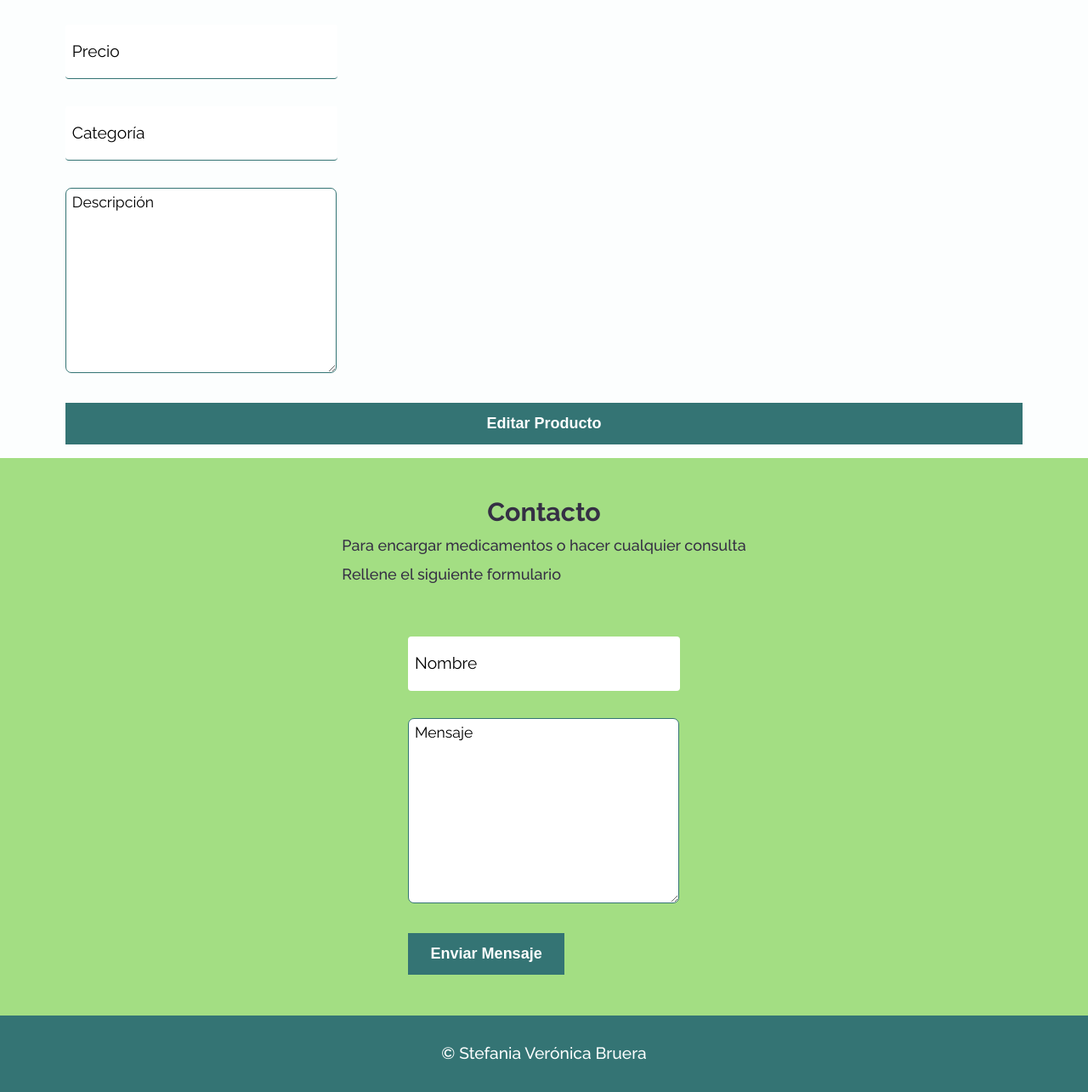
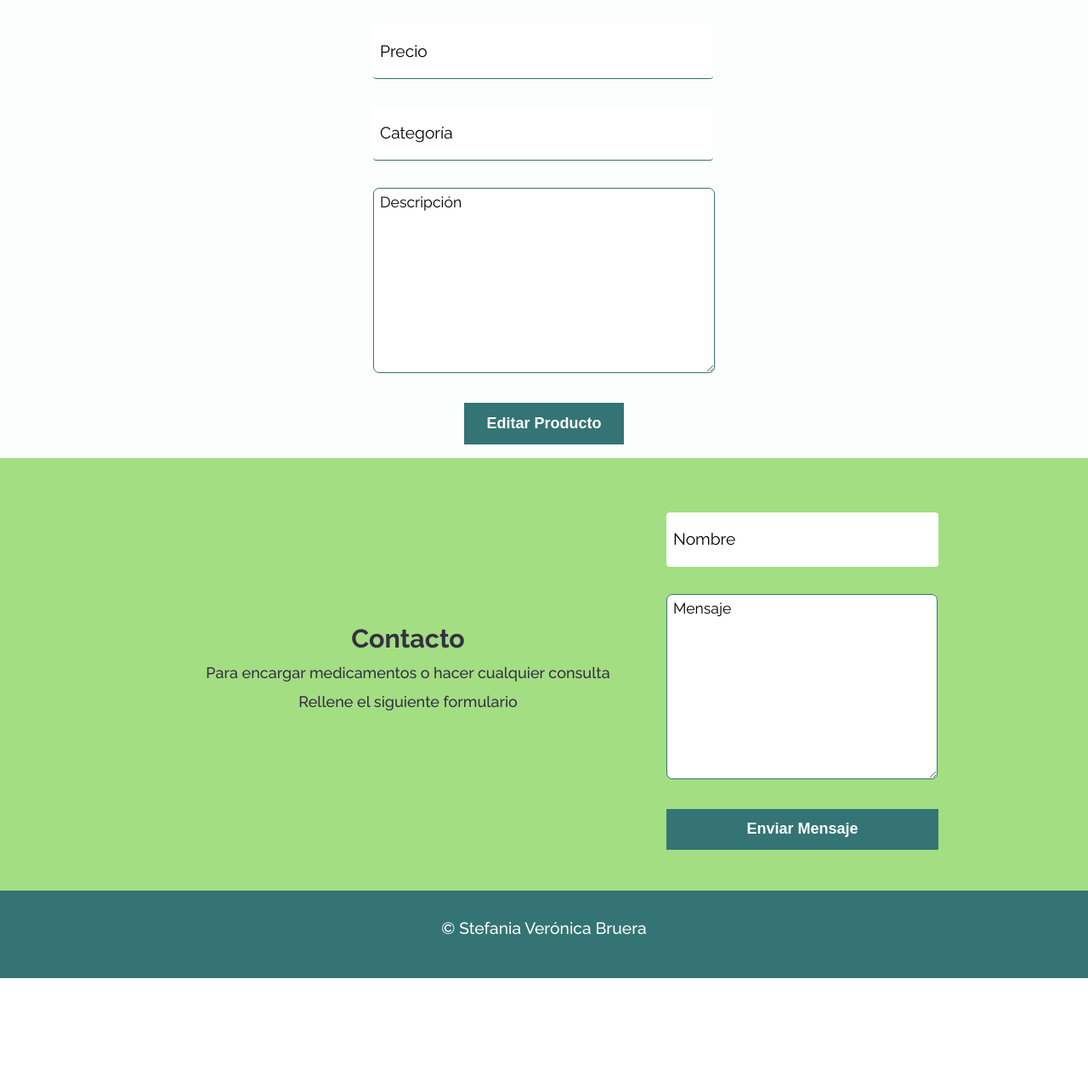
Before and after one commit to stefifm/desafio-ecommerce-alura, a website with bundled scripts: page screens/editar-producto.html in a window 1280 px wide. Shown: the part 431-1716 px from the top of the page at 85% size. After the commit the page ends 1582 px from the top, so only its background shows below. Built offline with nearby package versions, Linux system fonts and the light colour scheme; a script that the page names is missing.

Commit message:
Add media query for tablets

```diff
--- a/assets/css/agregar-producto/agregar-producto.css
+++ b/assets/css/agregar-producto/agregar-producto.css
@@ -12,6 +12,13 @@
   text-align: center;
   margin-top: 10rem;
   margin-bottom: 4rem;
+}
+
+.form-agregar {
+  display: flex;
+  flex-direction: column;
+  align-items: center;
+  justify-content: center;
 }
 
 ::-webkit-file-upload-button {
@@ -108,7 +115,6 @@
   transition: all 0.25s;
 }
 
-
 .textarea__input:not(:placeholder-shown) + .textarea__label,
 .textarea__input:focus + .textarea__label {
   font-size: 0.875rem;
@@ -116,6 +122,16 @@
   transition: all 0.25s;
 }
 
-.btn__agregar {
-  width: 100%;
+
+/* TABLETS */
+
+@media screen and (min-width: 768px) {
+
+  .input__agregar {
+    width: 25rem;
+  }
+
+  .textarea__input {
+    width: 24rem;
+  }
 }
--- a/assets/css/footer/footer.css
+++ b/assets/css/footer/footer.css
@@ -148,3 +148,28 @@
   font-size: 1.2rem;
   font-weight: var(--font-weight-text);
 }
+
+/* TABLETS */
+
+@media screen and (min-width: 768px) {
+  .footer__contacto {
+    flex-direction: row;
+  }
+
+  .footer__contacto_text {
+    width: 45%;
+
+  }
+  .footer__contacto_text {
+    text-align: center;
+  }
+
+  .form {
+    justify-content: center;
+    align-items: center;
+  }
+
+  .btn__form {
+    width: 100%;
+  }
+}
--- a/screens/editar-producto.html
+++ b/screens/editar-producto.html
@@ -234,7 +234,7 @@
               <span class="textarea-message-error"></span>
             </div>
           </fieldset>
-          <button class="btn">Enviar Mensaje</button>
+          <button class="btn btn__form">Enviar Mensaje</button>
         </form>
       </section>
 
```
Also changed, not shown: assets/css/lista-productos-admin/lista-productos-admin.css (+19 -4 lines), assets/css/login/login.css (+17 -0 lines), index.html (+1 -1 lines), screens/accesorios.html (+1 -1 lines), screens/agregar-producto.html (+1 -1 lines), screens/belleza.html (+1 -1 lines), screens/cuidados-personales.html (+1 -1 lines), screens/descripcion-producto.html (+1 -1 lines), screens/lista-productos-admin.html (+1 -1 lines), screens/login.html (+1 -1 lines), screens/nutricion-deportes.html (+1 -1 lines), screens/todos-productos.html (+1 -1 lines).
